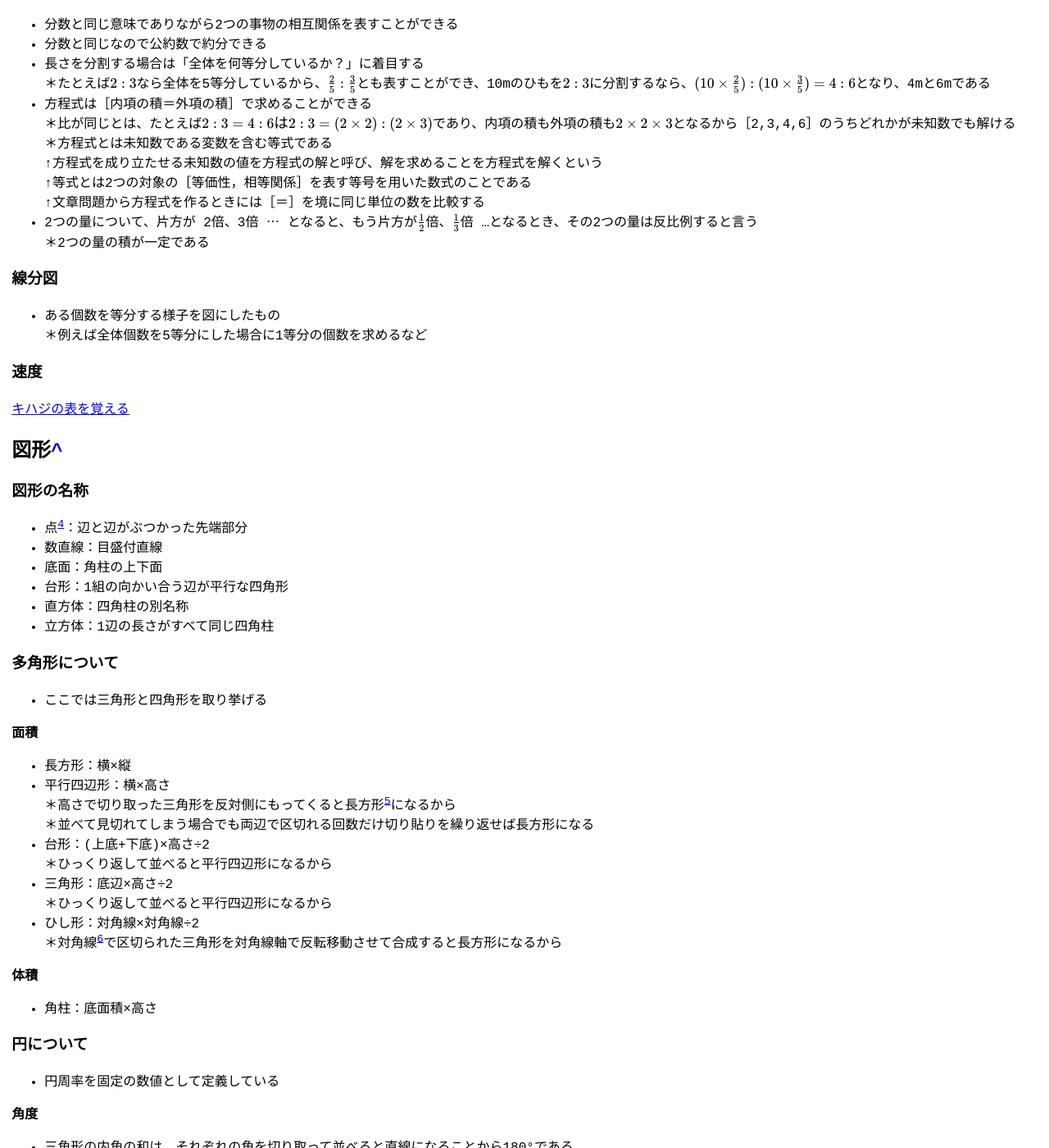
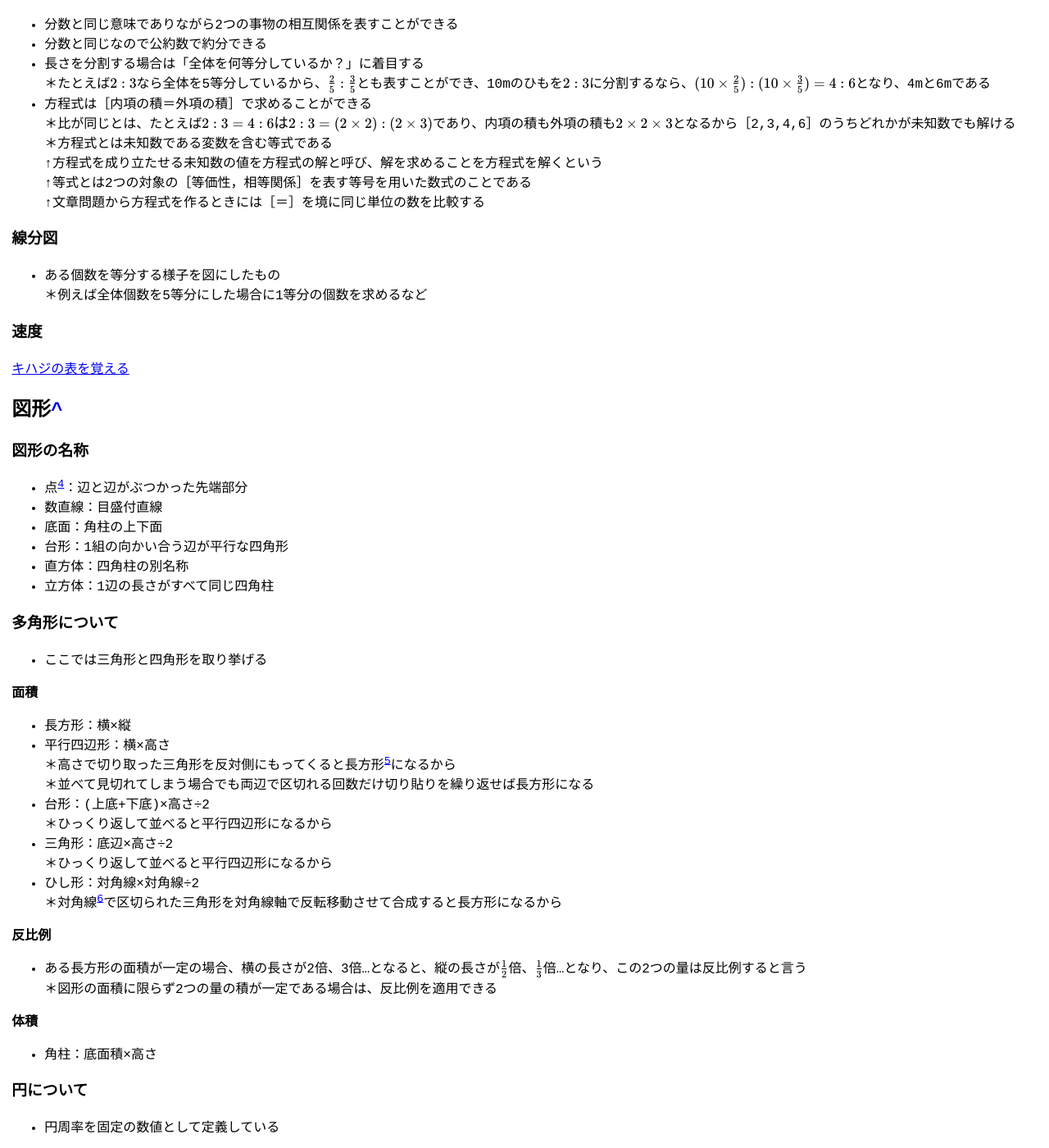
Before and after one commit to zoldof/algo-notes-ci, a Jekyll site: the page built from docs/dist/shougaku/index.md, in a window 1280 px wide and 1400 px high, scrolled down 8357 px. Shown: the whole window at 82% size. Built offline with Jekyll 4.4.1, drawn with Linux system fonts in a browser that asks for light colours.

Commit message:
Update index.md

```diff
--- a/docs/dist/shougaku/index.md
+++ b/docs/dist/shougaku/index.md
@@ -341,8 +341,6 @@ $\\hspace{0.9em} \phantom{000}1 \phantom{000}1 \phantom{000}2$
 ↑方程式を成り立たせる未知数の値を方程式の解と呼び、解を求めることを方程式を解くという
 ↑等式とは2つの対象の［等価性，相等関係］を表す等号を用いた数式のことである
 ↑文章問題から方程式を作るときには［＝］を境に同じ単位の数を比較する
-- 2つの量について、片方が 2倍、3倍 ⋯ となると、もう片方が$\frac {1}{2}$倍、$\frac {1}{3}$倍 …となるとき、その2つの量は反比例すると言う
-＊2つの量の積が一定である
 
 ### 線分図
 - ある個数を等分する様子を図にしたもの
@@ -375,6 +373,10 @@ $\\hspace{0.9em} \phantom{000}1 \phantom{000}1 \phantom{000}2$
 ＊ひっくり返して並べると平行四辺形になるから
 - ひし形：対角線×対角線÷2
 ＊対角線[^7]で区切られた三角形を対角線軸で反転移動させて合成すると長方形になるから
+
+**反比例**
+- ある長方形の面積が一定の場合、横の長さが2倍、3倍…となると、縦の長さが$\frac {1}{2}$倍、$\frac {1}{3}$倍…となり、この2つの量は反比例すると言う
+＊図形の面積に限らず2つの量の積が一定である場合は、反比例を適用できる
 
 **体積**
 - 角柱：底面積×高さ
```
